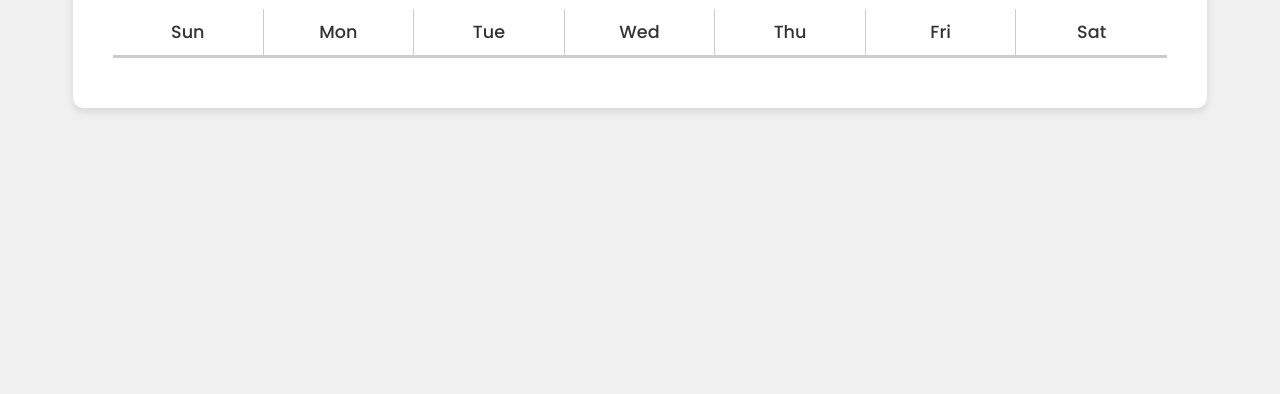
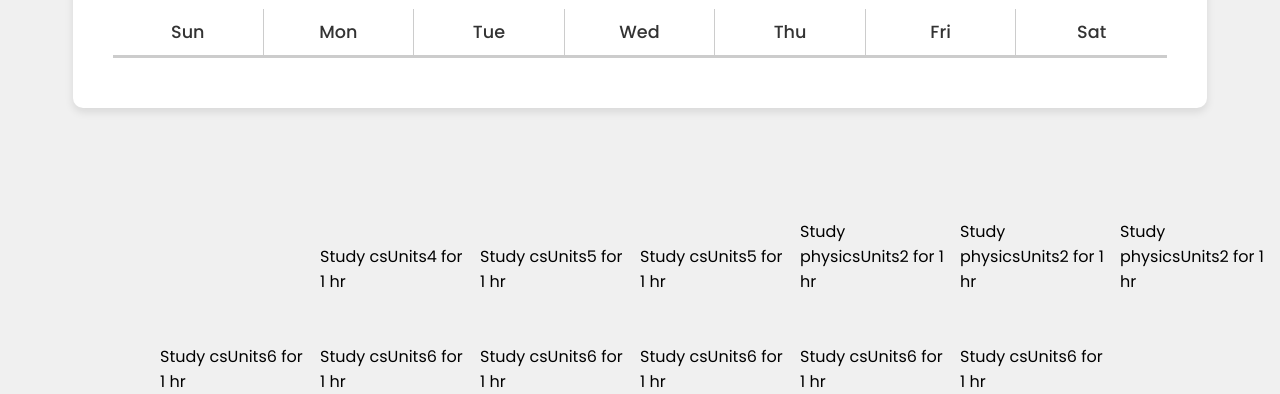
Before and after one commit to amelia-p/Comsci-app, a plain HTML site: page calendar.html in a window 1280 px wide. Shown: the part 416-810 px from the top of the page. Drawn offline with nearby package versions, Linux system fonts and the light colour scheme.

Commit message:
added static studyhours

```diff
--- a/calendar.html
+++ b/calendar.html
@@ -21,6 +21,8 @@
         <p class="current-date"></p>
 
     <script>
+        const unitOrder = JSON.parse(localStorage.getItem('unitOrder'));
+        const days = localStorage.getItem('days');
 
         // Clear the data from localStorage (optional)
         localStorage.removeItem('unitOrder');
@@ -53,18 +55,120 @@
     </div>
 
   </body>
+  <div21>Study csUnits4 for 1 hr</div21>
+  <style>
+    div21 {
+      position: absolute;
+      bottom: 90px;
+      left:320px;
+      width: 150px;
+    }
+  </style>
+  <div22>Study csUnits5 for 1 hr</div22>
+  <style>
+    div22 {
+      position: absolute;
+      bottom: 90px;
+      left:480px;
+      width: 150px;
+    }
+    </style>
+    <div23>Study csUnits5 for 1 hr</div23>
+    <style>
+      div23 {
+        position: absolute;
+        bottom: 90px;
+        left: 640px;
+        width: 150px;
+      }
+    </style>
+    <div24>Study physicsUnits2 for 1 hr</div24>
+    <style>
+      div24 {
+        position: absolute;
+        bottom: 90px;
+        left: 800px;
+        width: 150px;
+      }
+    </style>
+    <div25>Study physicsUnits2 for 1 hr</div25>
+    <style>
+      div25 {
+        position: absolute;
+        bottom: 90px;
+        left: 960px;
+        width: 150px;
+      }
+    </style>
+    <div26>Study physicsUnits2 for 1 hr</div26>
+    <style>
+      div26 {
+        position: absolute;
+        bottom: 90px;
+        left: 1120px;
+        width: 150px;
+      }
+    </style>
+    <div27>Study csUnits6 for 1 hr</div27>
+    <style>
+      div27 {
+        position: absolute;
+        bottom: -10px;
+        left: 160px;
+        width: 150px;
+      }
+    </style>
+    <div28>Study csUnits6 for 1 hr</div28>
+    <style>
+      div28 {
+        position: absolute;
+        bottom: -10px;
+        left: 320px;
+        width: 150px;
+      }
+    </style>
+    <div29>Study csUnits6 for 1 hr</div29>
+    <style>
+      div29 {
+        position: absolute;
+        bottom: -10px;
+        left: 480px;
+        width: 150px;
+      }
+    </style>
+    <div30>Study csUnits6 for 1 hr</div30>
+    <style>
+      div30 {
+        position: absolute;
+        bottom: -10px;
+        left: 640px;
+        width: 150px;
+      }
+    </style>
+    <div31>Study csUnits6 for 1 hr</div31>
+    <style>
+      div31 {
+        position: absolute;
+        bottom: -10px;
+        left: 800px;
+        width: 150px;
+      }
+    </style>
+    <div1>Study csUnits6 for 1 hr</div1>
+    <style>
+      div1 {
+        position: absolute;
+        bottom: -10px;
+        left: 960px;
+        width: 150px;
+      }
+    </style>
 
 
-  <!-- <div1>Study Unit 4 for 1 hr</div1>
-  <style>
-    div1 {
-      position: absolute;
-      width: 150px;
-      fill: green
 
-    }
-    </style>
 
+
+  <!--
   <style>
     div {
       background-color: lightgrey;
```
